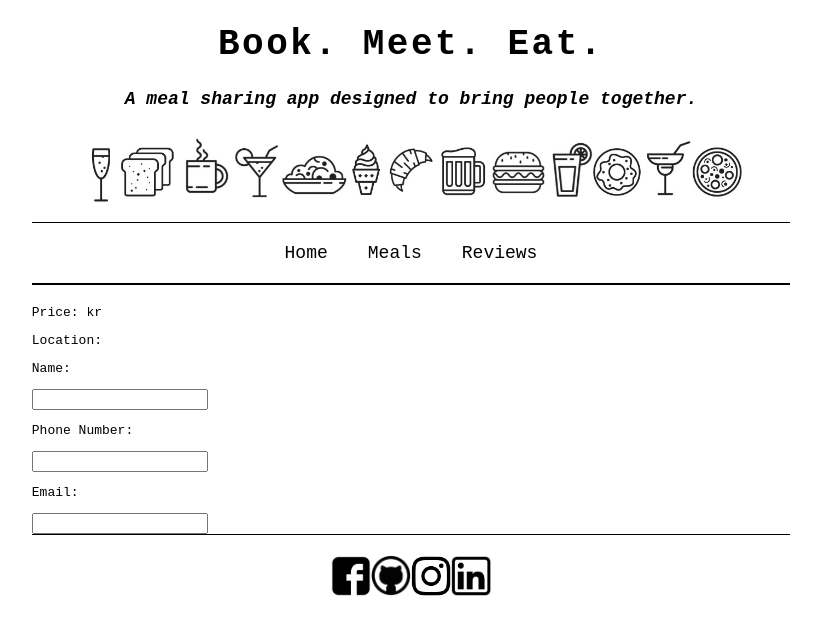
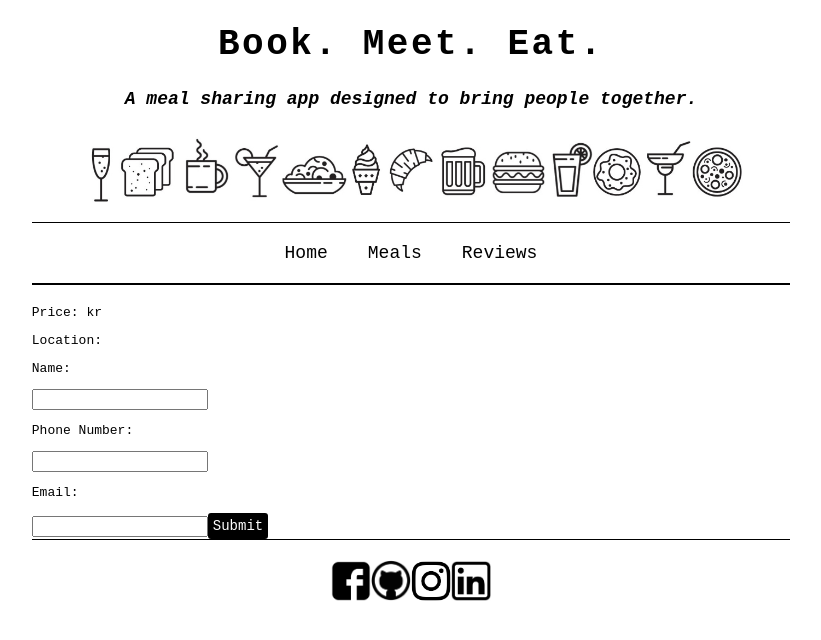
Before and after one commit to rebeccahockley/Meal-Sharing, a React app: page /meals/1 in a window 1280 px wide. Shown: the top 640 px of the page, without its empty margins (229-1050 px from the left). Built offline with nearby package versions, Linux system fonts and the light colour scheme; no server answers.

Commit message:
Reverting changes made

```diff
--- a/src/client/Components/Body/ReservationForm.js
+++ b/src/client/Components/Body/ReservationForm.js
@@ -1,6 +1,6 @@
 import React, { useState } from "react";
 
-export const ReservationForm = () => {
+export const ReservationForm = ({ reservationID }) => {
   const [userValues, setUserValues] = useState({
     ContactName: "",
     ContactPhoneNumber: "",
@@ -13,40 +13,40 @@ export const ReservationForm = () => {
     setUserValues({ ...userValues, [key]: value });
   };
 
-  // const handleSubmit = async (e) => {
-  //   e.preventDefault();
+  const handleSubmit = async (e) => {
+    e.preventDefault();
 
-  //   if (userValues.ContactName != "" && userValues.ContactEmail != "") {
-  //     try {
-  //       const response = await fetch(
-  //         "https://localhost:5000/api/reservations",
-  //         {
-  //           method: "POST",
-  //           body: JSON.stringify({
-  //             Meal_ID: reservationID,
-  //             Contact_Name: userValues.ContactName,
-  //             Contact_PhoneNumber: userValues.ContactPhoneNumber,
-  //             Contact_Email: userValues.ContactEmail,
-  //             No_Of_Guests: 1,
-  //             // Created_Date: new Date().toISOString(),
-  //           }),
-  //           headers: { "Content-Type": "application/json" },
-  //         }
-  //       );
-  //       if (response.status === 200) {
-  //         alert("Your seat is booked! Enjoy!");
-  //         return response;
-  //       } else {
-  //         alert("Something went wrong. Please try again");
-  //         return;
-  //       }
-  //     } catch (error) {
-  //       console.log(error);
-  //     }
-  //   } else {
-  //     alert("Please enter the required fields");
-  //   }
-  // };
+    if (userValues.ContactName != "" && userValues.ContactEmail != "") {
+      try {
+        const response = await fetch(
+          "https://localhost:5000/api/reservations",
+          {
+            method: "POST",
+            body: JSON.stringify({
+              Meal_ID: reservationID,
+              Contact_Name: userValues.ContactName,
+              Contact_PhoneNumber: userValues.ContactPhoneNumber,
+              Contact_Email: userValues.ContactEmail,
+              No_Of_Guests: 1,
+              // Created_Date: new Date().toISOString(),
+            }),
+            headers: { "Content-Type": "application/json" },
+          }
+        );
+        if (response.status === 200) {
+          alert("Your seat is booked! Enjoy!");
+          return response;
+        } else {
+          alert("Something went wrong. Please try again");
+          return;
+        }
+      } catch (error) {
+        console.log(error);
+      }
+    } else {
+      alert("Please enter the required fields");
+    }
+  };
 
   return (
     <form>
@@ -78,9 +78,9 @@ export const ReservationForm = () => {
           ></input>
         </label>
         <span>
-          {/* <button type="submit" onClick={handleSubmit}>
+          <button type="submit" onClick={handleSubmit}>
             Submit
-          </button> */}
+          </button>
         </span>
       </div>
     </form>
```
